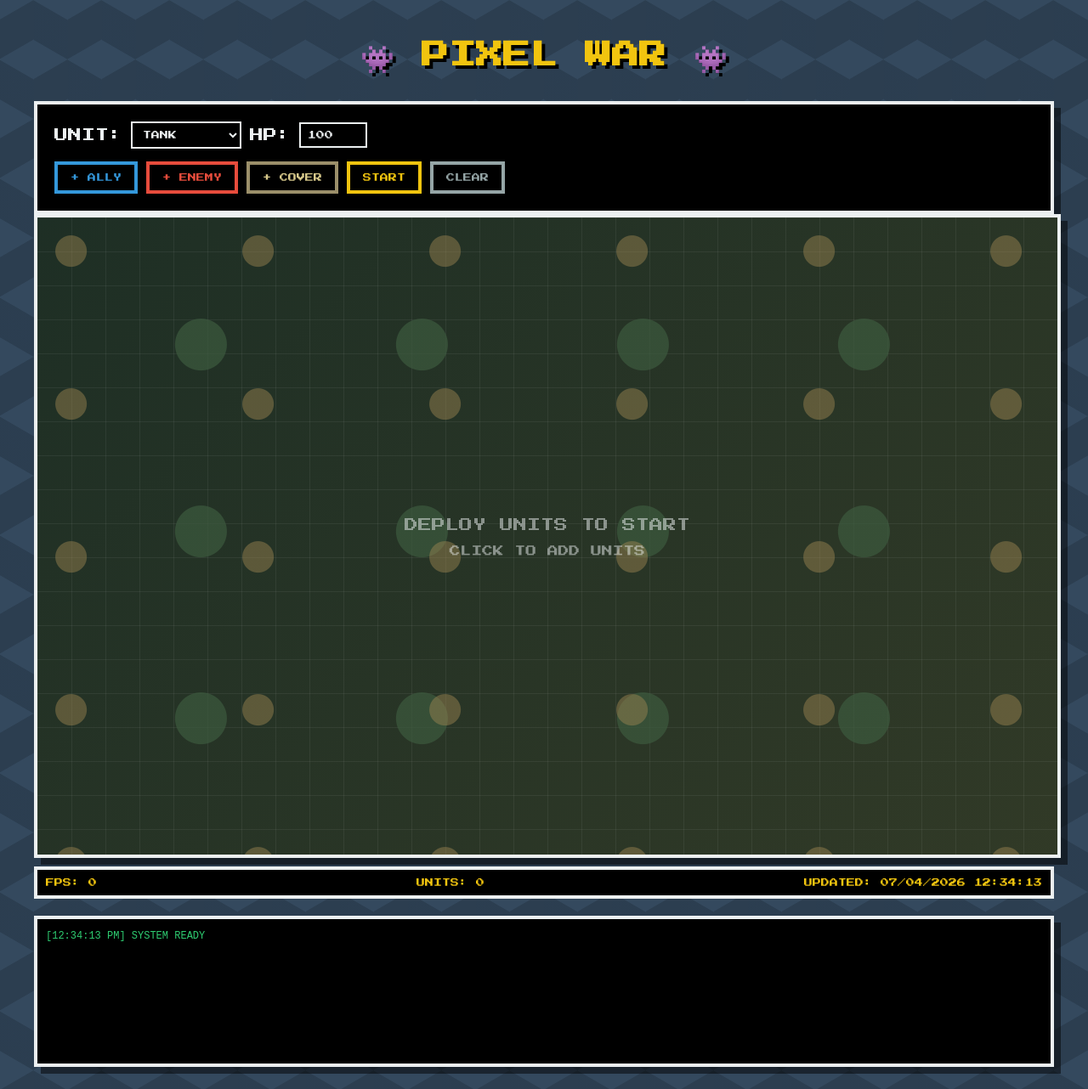
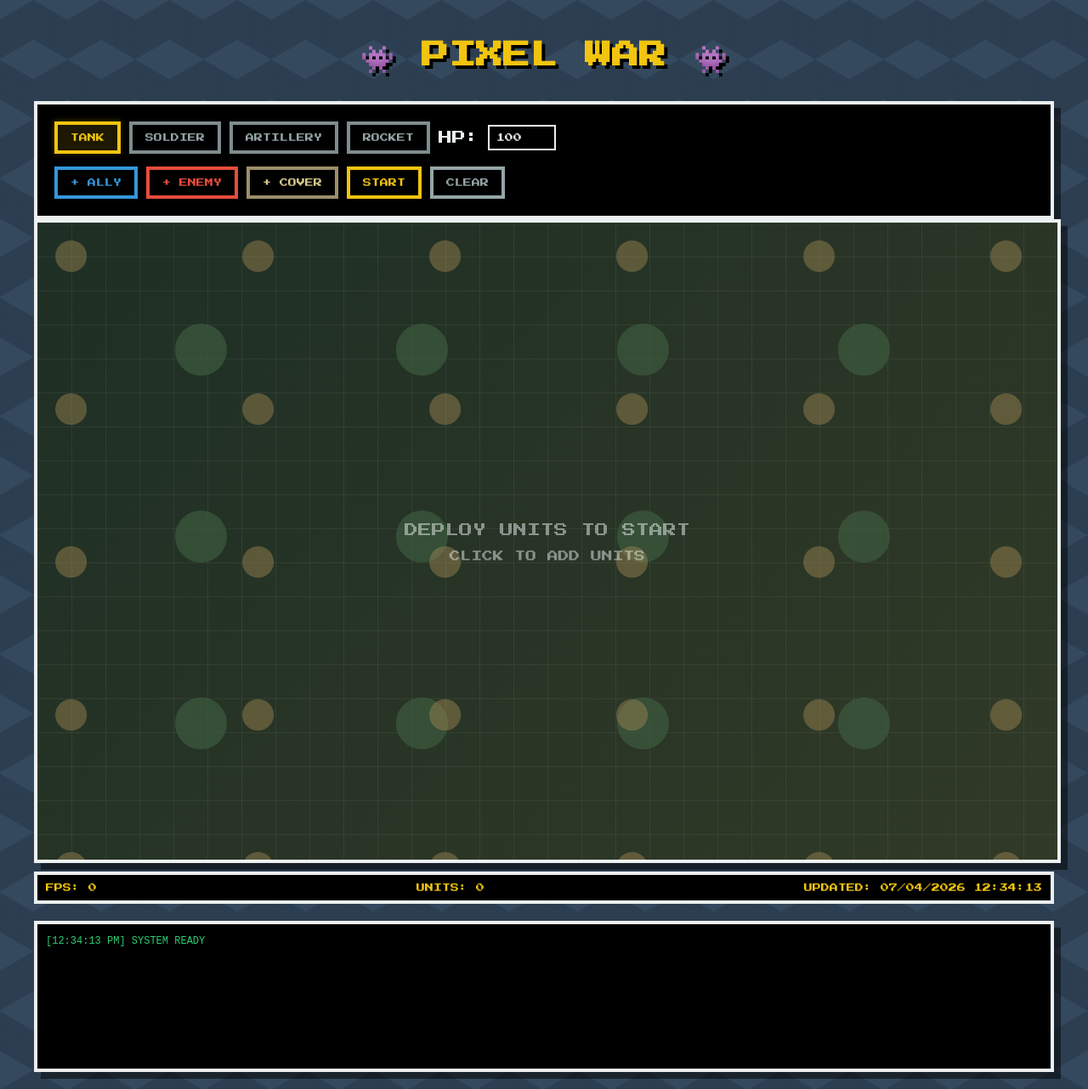
Before and after one commit to CrescentVelvet/crescentvelvet.github.io, a Jekyll site: the page built from _pages/sandbox_war_game.html, in a window 1280 px wide. Shown: the whole page at 85% size. Built offline with Jekyll 4.4.1, drawn with Linux system fonts in a browser that asks for light colours.

Commit message:
沙盘战争：兵种选择从下拉框改为切换按钮（TANK/SOLDIER/ARTILLERY/ROCKET 一键选中，选中态黄色高亮，默认选中 TANK）

```diff
--- a/_pages/sandbox_war_game.html
+++ b/_pages/sandbox_war_game.html
@@ -105,6 +105,14 @@ permalink: /sandbox_war_game.html
         .btn-obstacle { border-color: #9b8f6a; color: #d8c98b; }
         .btn-danger { border-color: #95a5a6; color: #95a5a6; }
 
+        .btn-unit { border-color: #7f8c8d; color: #95a5a6; }
+        .btn-unit.active {
+            border-color: var(--pixel-accent);
+            color: var(--pixel-accent);
+            background: rgba(241, 196, 15, 0.12);
+            box-shadow: 4px 4px 0px rgba(0,0,0,0.5), 0 0 6px rgba(241, 196, 15, 0.35);
+        }
+
         .pixel-input, .pixel-select {
             font-family: 'Press Start 2P', cursive;
             background: #000;
@@ -587,13 +595,10 @@ permalink: /sandbox_war_game.html
         <div class="game-ui">
             <div class="controls-panel">
                 <div class="control-row">
-                    <label>UNIT:</label>
-                    <select id="unitType" class="pixel-select">
-                        <option value="tank">TANK</option>
-                        <option value="soldier">SOLDIER</option>
-                        <option value="artillery">ARTILLERY</option>
-                        <option value="rocket">ROCKET</option>
-                    </select>
+                    <button onclick="selectUnitType('tank')" id="unitBtn-tank" class="pixel-btn btn-unit">TANK</button>
+                    <button onclick="selectUnitType('soldier')" id="unitBtn-soldier" class="pixel-btn btn-unit">SOLDIER</button>
+                    <button onclick="selectUnitType('artillery')" id="unitBtn-artillery" class="pixel-btn btn-unit">ARTILLERY</button>
+                    <button onclick="selectUnitType('rocket')" id="unitBtn-rocket" class="pixel-btn btn-unit">ROCKET</button>
 
                     <label>HP:</label>
                     <input type="number" id="unitHealth" value="100" min="1" max="200" class="pixel-input" style="width: 60px;">
@@ -2668,6 +2673,14 @@ permalink: /sandbox_war_game.html
 
         // 全局变量
         const battlefieldManager = new BattlefieldManager();
+        let selectedUnitType = 'tank';
+
+        function selectUnitType(type) {
+            selectedUnitType = type;
+            document.querySelectorAll('.btn-unit').forEach(btn => btn.classList.remove('active'));
+            const btn = document.getElementById('unitBtn-' + type);
+            if (btn) btn.classList.add('active');
+        }
 
         // 工具函数
         function logBattle(message, type = 'info') {
@@ -2869,6 +2882,7 @@ permalink: /sandbox_war_game.html
         document.addEventListener('DOMContentLoaded', function() {
             logBattle('SYSTEM READY', 'info');
             addMobileOptimizations();
+            selectUnitType('tank');
             const lastModifiedSpan = document.getElementById('lastModified');
             if (lastModifiedSpan) {
                 lastModifiedSpan.textContent = document.lastModified;
```
Also changed, not shown: other parts of _pages/sandbox_war_game.html (+1 -1 lines).
